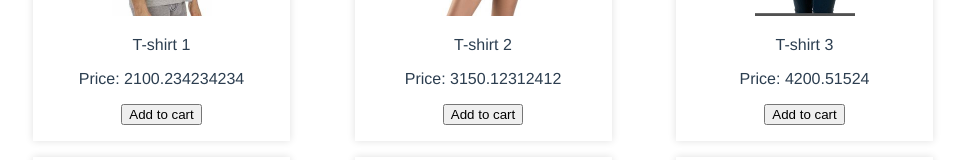
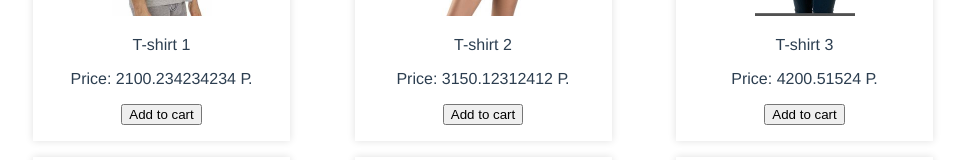
Before and after one commit to vrnvgasu/vue-ecommerce, a Vue app: page / in a window 1280 px wide. Shown: the part 396-556 px from the top of the page, without its empty margins (157-1122 px from the left). Built offline with nearby package versions, Linux system fonts and the light colour scheme.

Commit message:
легкая верстка

```diff
--- a/src/components/v-catalog-item.vue
+++ b/src/components/v-catalog-item.vue
@@ -2,7 +2,7 @@
   <div class="v-catalog-item">
     <img class="v-catalog-item__image" v-bind:src=" require('../assets/images/' + product_data.image)" alt="img">
     <p class="v-catalog-item__name">{{product_data.name}}</p>
-    <p class="v-catalog-item__price">Price: {{product_data.price}}</p>
+    <p class="v-catalog-item__price">Price: {{product_data.price}} Р. </p>
     <button class="v-catalog-item__add_to_cart_btn btn">Add to cart</button>
   </div>
 </template>
```
